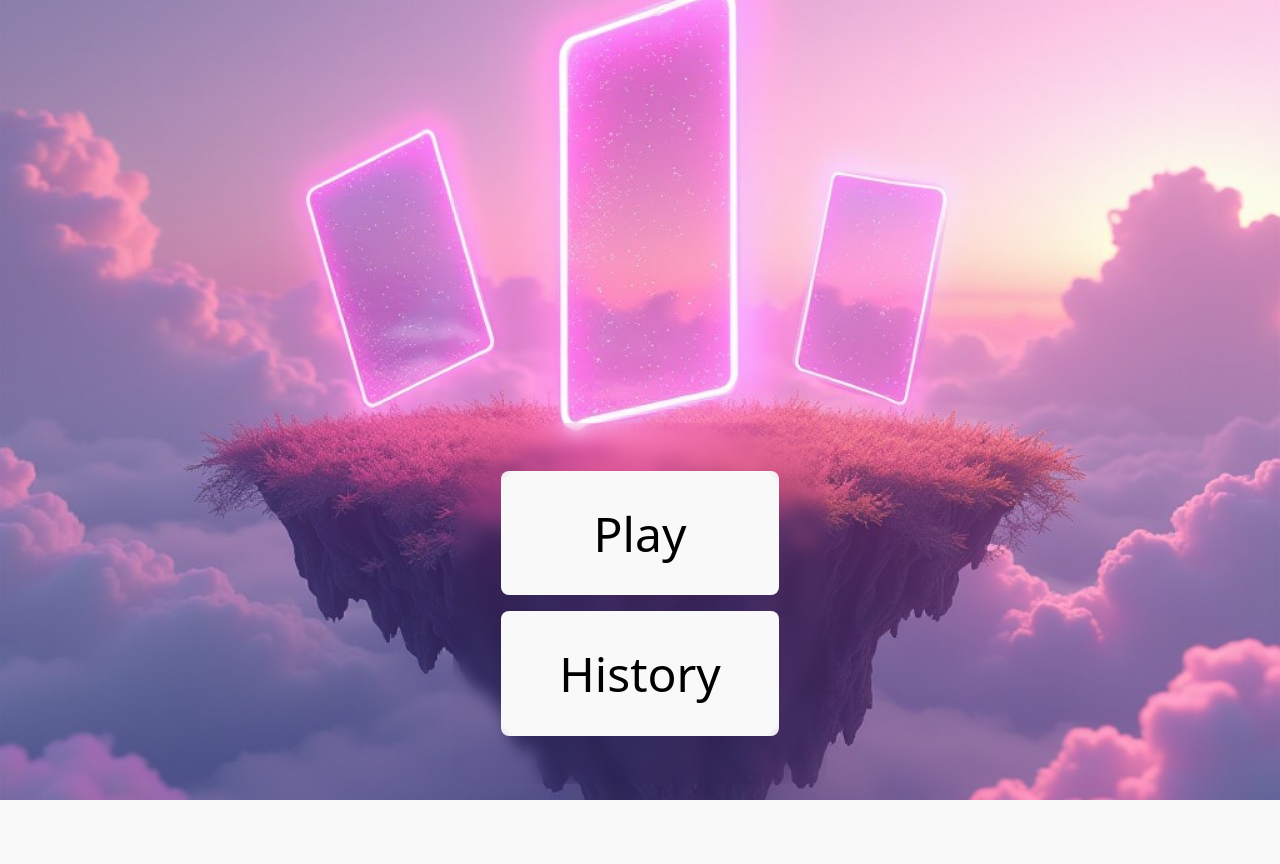
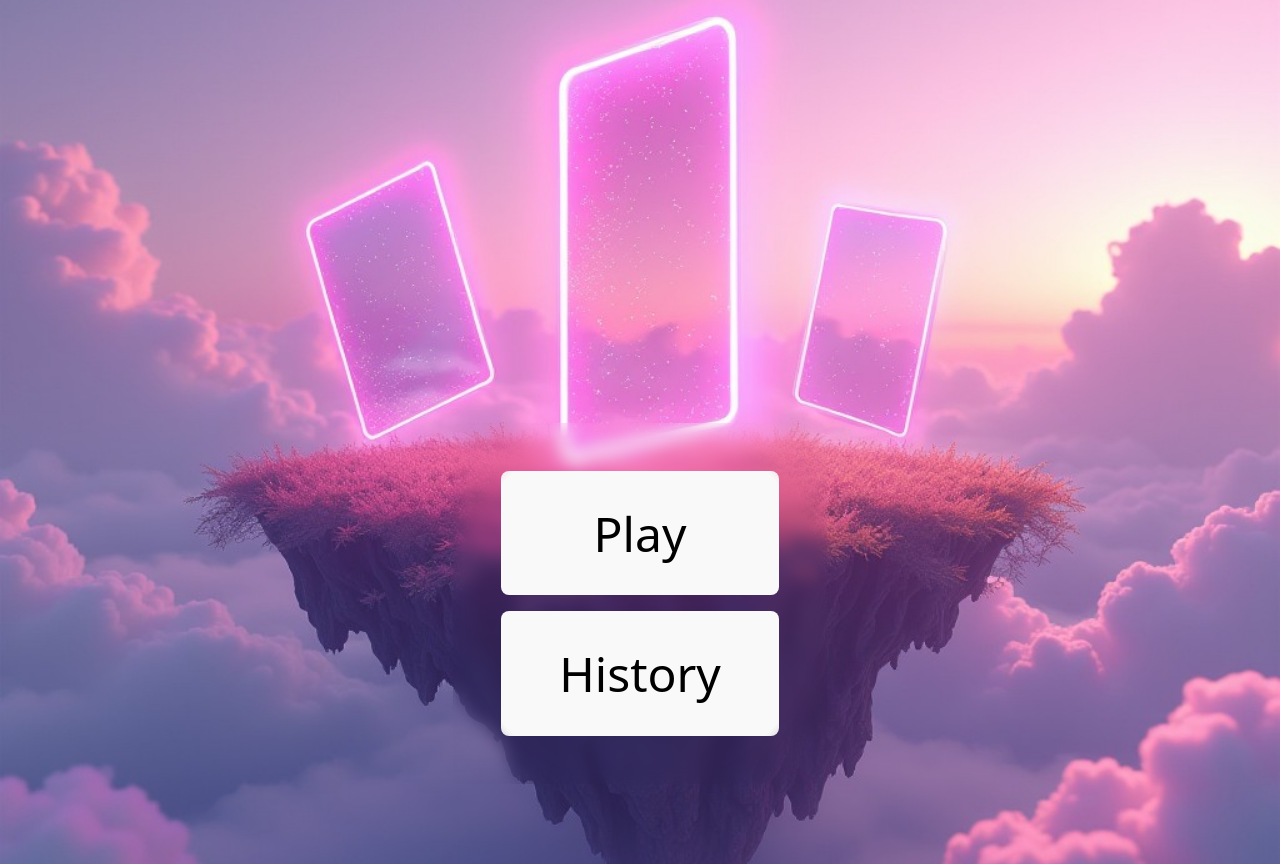
Before and after one commit to Stellce/memory_game, a React (Vite) app: page / in a window 1280 px wide. Before the commit the page ends 800 px from the top, so only its background shows below. Built offline with nearby package versions, Linux system fonts and the light colour scheme.

Commit message:
Main menu background centered

```diff
--- a/src/App.scss
+++ b/src/App.scss
@@ -55,6 +55,9 @@ h1 {
   margin: 0 auto;
   padding: 2rem;
   width: 100%;
+  height: 100vh;
+  background-size: cover;
+  background-position: center;
 }
 
 button, select {
--- a/src/components/main-menu/main-menu.scss
+++ b/src/components/main-menu/main-menu.scss
@@ -1,7 +1,12 @@
 @use "../../styles/extends" as *;
 
+#root {
+  background-image: url(/background-main.jfif);
+}
+
 .main-menu {
-  @extend %panel;
+  display: flex;
+  align-items: center;
   margin-top: -5rem;
   flex-direction: column;
 
--- a/src/components/main-menu/main-menu.tsx
+++ b/src/components/main-menu/main-menu.tsx
@@ -21,7 +21,7 @@ const MainMenu = () => {
 	return (
 		<>
 			<div className="main-menu">
-				<img className="bg-image" src="/background-main.jfif" alt=""/>
+				{/*<img className="bg-image" src="/background-main.jfif" alt=""/>*/}
 				<div className="options">
 					<button onClick={onPlay}>Play</button>
 					<button onClick={onHistory}>History</button>
```
